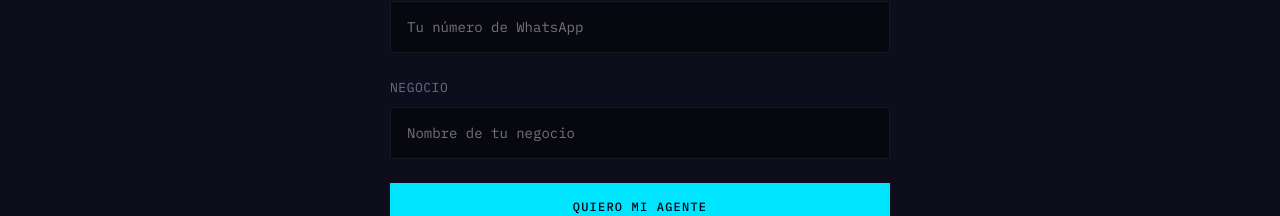
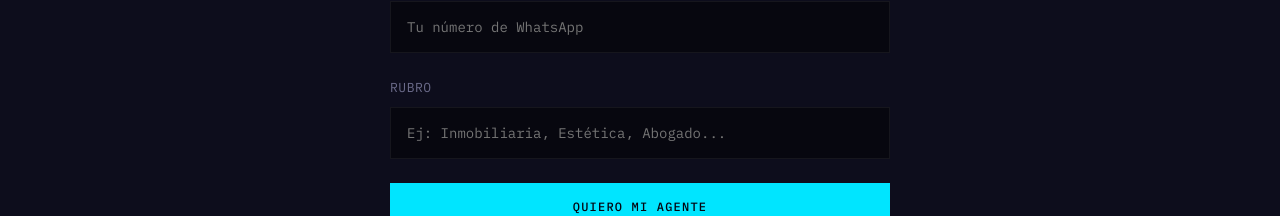
Before and after one commit to carlosmiguelcabrera/Molric, a Next.js app: page / in a window 1280 px wide. Shown: the part 5151-5367 px from the top of the page. Built offline with nearby package versions, Linux system fonts and the light colour scheme.

Commit message:
style: change 'Negocio' label to 'Rubro' in contact form

```diff
--- a/app/page.js
+++ b/app/page.js
@@ -393,7 +393,7 @@ export default function Home() {
               />
             </div>
             <div className="form-group">
-              <label className="form-label" htmlFor="negocio">Negocio</label>
+              <label className="form-label" htmlFor="negocio">Rubro</label>
               <input
                 className="form-input"
                 type="text"
@@ -402,7 +402,7 @@ export default function Home() {
                 value={formData.negocio}
                 onChange={handleChange}
                 required
-                placeholder="Nombre de tu negocio"
+                placeholder="Ej: Inmobiliaria, Estética, Abogado..."
               />
             </div>
             <button className="form-submit" type="submit" disabled={submitting}>
```
